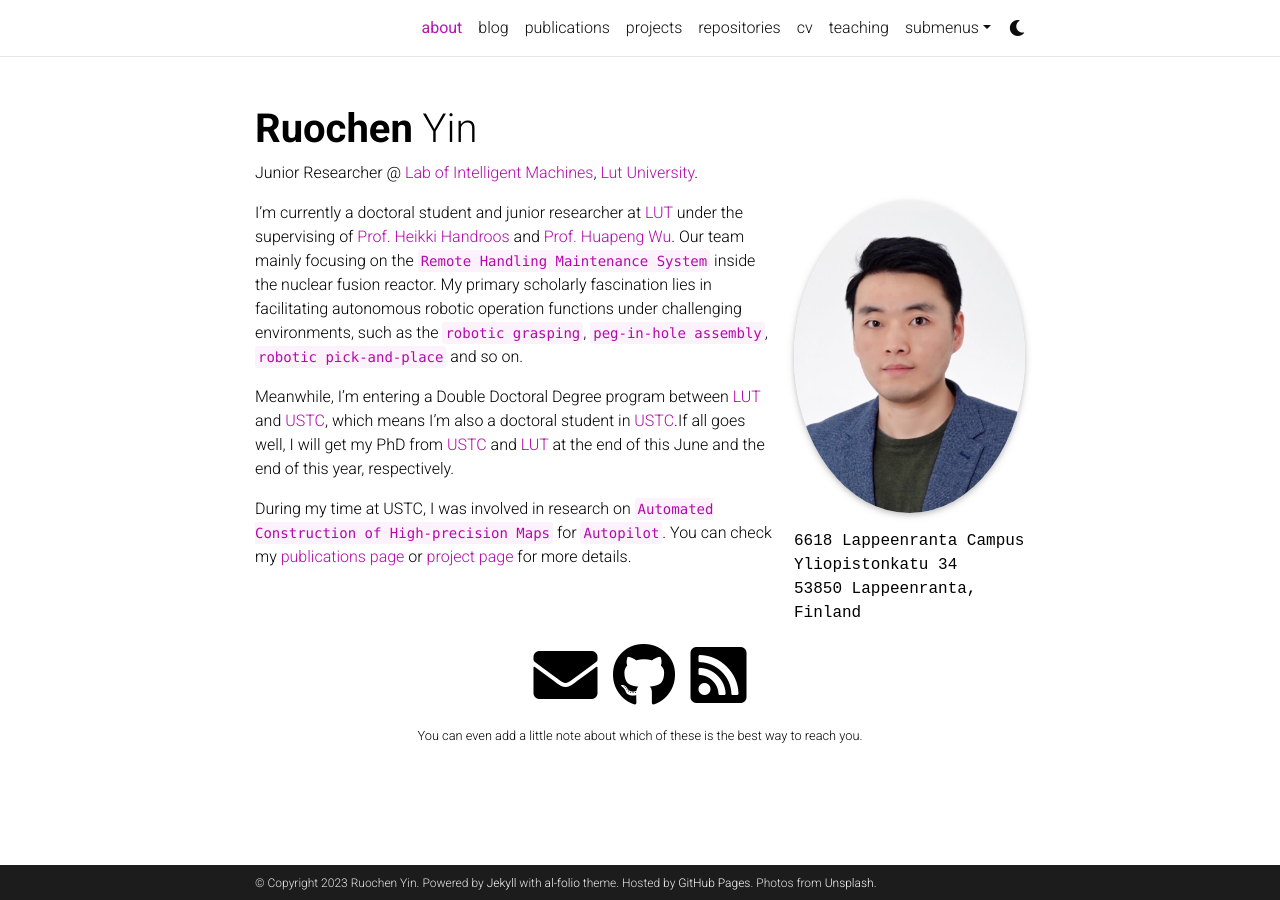
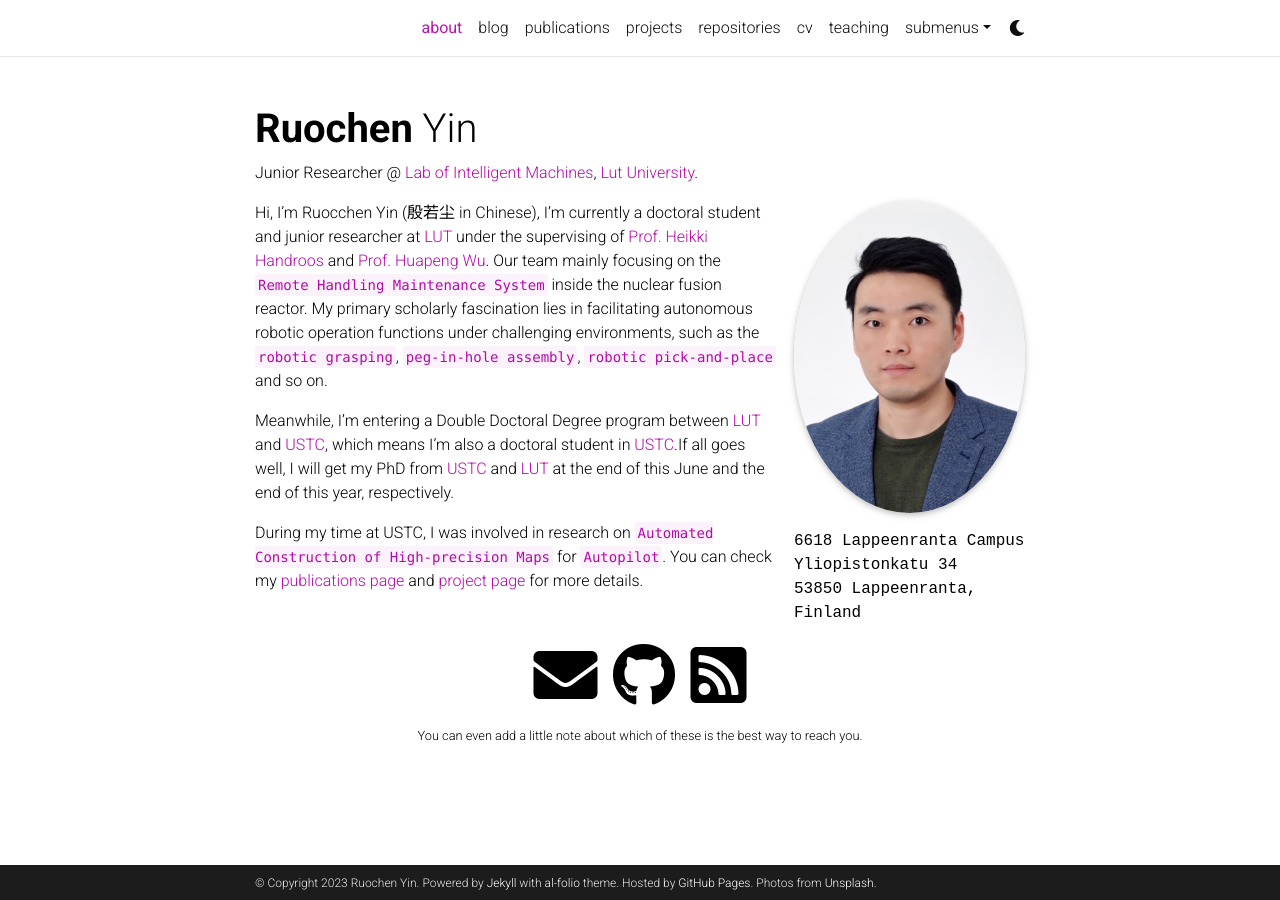
Before and after one commit to rolandying/rolandying.github.io, a Jekyll site: the page built from _pages/about.md, in a window 1280 px wide. Built offline with Jekyll 4.4.1, drawn with Linux system fonts in a browser that asks for light colours; comment, search, counter and statistics services are not loaded; a style sheet for code colours, icons or effects is not loaded.

Commit message:
Update about.md

```diff
--- a/_pages/about.md
+++ b/_pages/about.md
@@ -18,8 +18,8 @@
 selected_papers: false # includes a list of papers marked as "selected={true}"
 social: true  # includes social icons at the bottom of the page
 ---
-I'm currently a doctoral student and junior researcher at [LUT](https://www.lut.fi/en) under the supervising of [Prof. Heikki Handroos](https://www.lut.fi/en/profiles/heikki-handroos) and [Prof. Huapeng Wu](https://www.lut.fi/en/profiles/huapeng-wu). Our team mainly focusing on the `Remote Handling Maintenance System` inside the nuclear fusion reactor. My primary scholarly fascination lies in facilitating autonomous robotic operation functions under challenging environments, such as the `robotic grasping`, `peg-in-hole assembly`, `robotic pick-and-place` and so on.
+Hi, I'm Ruocchen Yin (殷若尘 in Chinese), I'm currently a doctoral student and junior researcher at [LUT](https://www.lut.fi/en) under the supervising of [Prof. Heikki Handroos](https://www.lut.fi/en/profiles/heikki-handroos) and [Prof. Huapeng Wu](https://www.lut.fi/en/profiles/huapeng-wu). Our team mainly focusing on the `Remote Handling Maintenance System` inside the nuclear fusion reactor. My primary scholarly fascination lies in facilitating autonomous robotic operation functions under challenging environments, such as the `robotic grasping`, `peg-in-hole assembly`, `robotic pick-and-place` and so on.
 
 Meanwhile, I'm entering a Double Doctoral Degree program between [LUT](https://www.lut.fi/en) and [USTC](https://en.ustc.edu.cn/), which means I'm also a doctoral student in [USTC](https://en.ustc.edu.cn/).If all goes well, I will get my PhD from [USTC](https://en.ustc.edu.cn/) and [LUT](https://www.lut.fi/en) at the end of this June and the end of this year, respectively.
 
-During my time at USTC, I was involved in research on `Automated Construction of High-precision Maps` for `Autopilot`. You can check my [publications page](/publications/) or [project page](/projects/) for more details.
+During my time at USTC, I was involved in research on `Automated Construction of High-precision Maps` for `Autopilot`. You can check my [publications page](/publications/) and [project page](/projects/) for more details.
```
